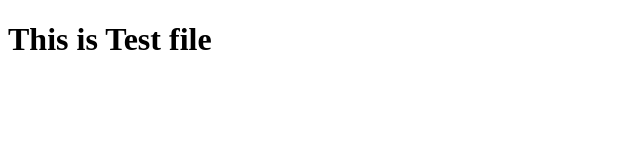
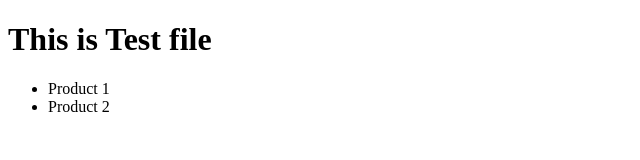
Before and after one commit to MaheshwarReddy12/GIT_PULL-REQUEST, a plain HTML site: page products.html in a window 1280 px wide. Shown: the whole page, without its empty margins (0-640 px from the left). Drawn offline with Linux system fonts and the light colour scheme.

Commit message:
product file updated

```diff
--- a/products.html
+++ b/products.html
@@ -7,5 +7,9 @@
 </head>
 <body>
     <h1>This is Test file</h1>
+    <ul>
+        <li>Product 1</li>
+        <li>Product 2</li>
+    </ul>
 </body>
 </html>
```
